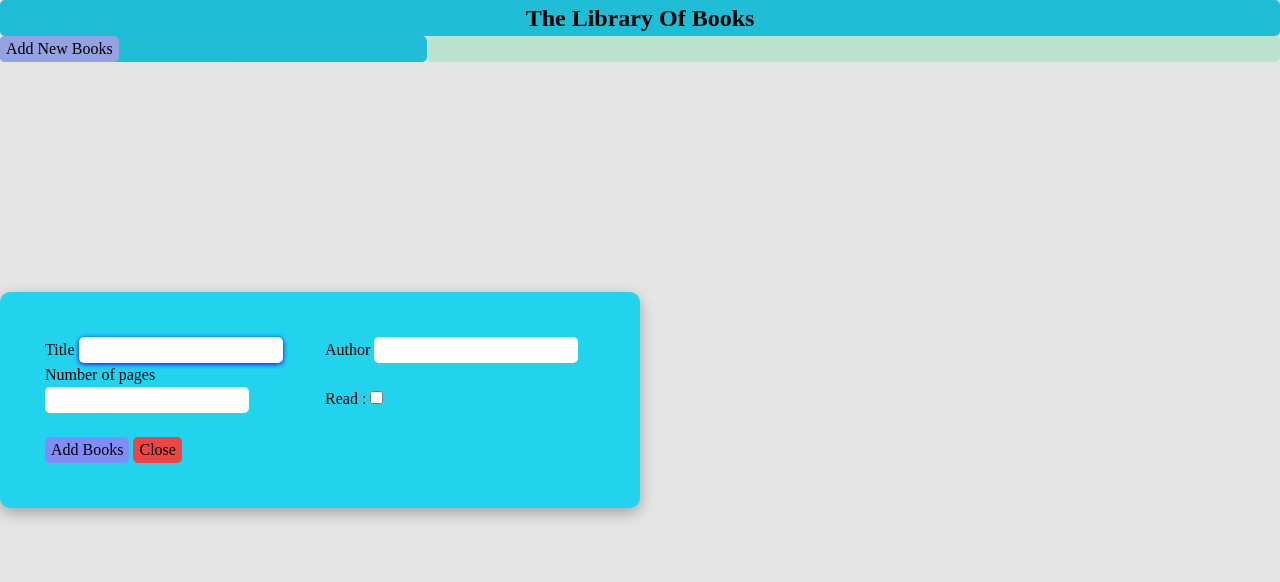
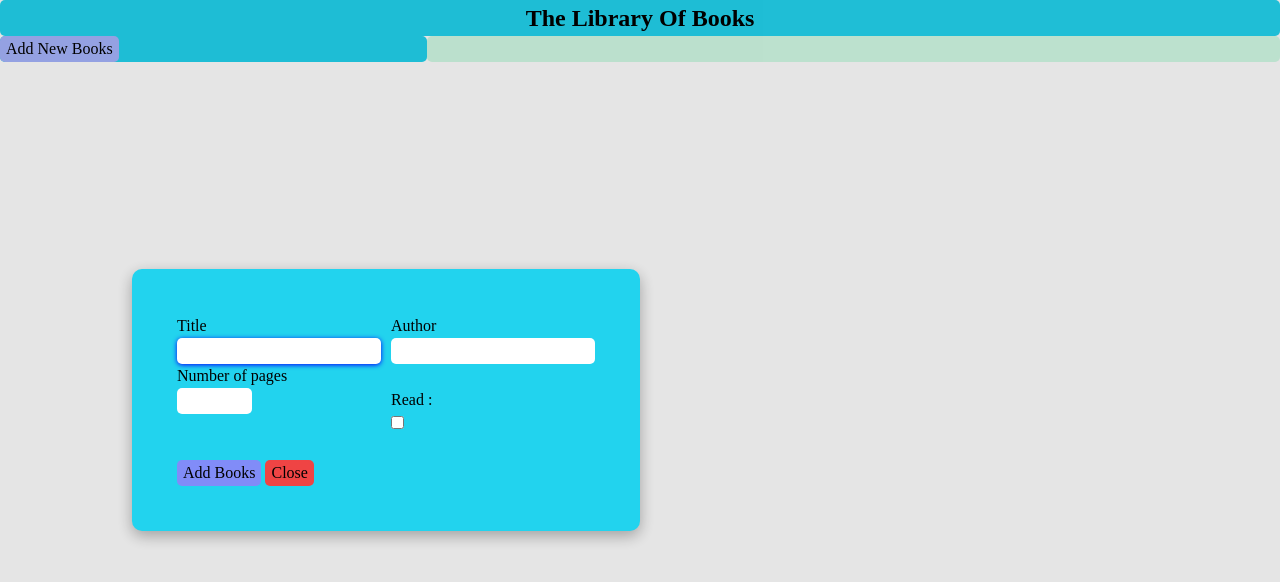
Before and after one commit to DjoffonHarold/Library-with-concept-class-and-webpack, a website built with webpack: page src/index.html in a window 1280 px wide. Both pictures are taken after a click on the button "Add New Books". Built offline with nearby package versions, Linux system fonts and the light colour scheme.

Commit message:
Library Project
Update commit

```diff
--- a/src/index.html
+++ b/src/index.html
@@ -18,16 +18,16 @@
                 <form  method="post" class="form" id="task-form">
                     <div class="separate-form">
                         <div class="left-side-form">
-                            <label for="title">Title</label>
-                            <input class="input-form" type="text" name="title" id="title"> <br>
+                            <label for="title">Title</label> <br>
+                            <input class="input-form" type="text" name="title" id="title" maxlength="15" minlength="5"  required> <br>
 
-                            <label  for="pages">Number of pages</label>
-                            <input class="input-form" type="text" name="pages" id="pages">
+                            <label  for="pages">Number of pages</label> <br>
+                            <input class="input-form" type="number" name="pages" id="pages" max="1000" min="50"  required>
                         </div>
                         <div class="right-side">
-                            <label for="author">Author</label>
-                            <input class="input-form" type="text" name="author" id="author"> <br> <br>
-                            <label for="isRead">Read : </label>
+                            <label for="author">Author</label> <br>
+                            <input class="input-form" type="text" name="author" id="author" maxlength="15" minlength="5" required> <br> <br>
+                            <label for="isRead">Read : </label> <br>
                             <input class="input-form" type="checkbox" name="isRead" id="isRead"> <br>
                         </div>
                     </div> <br>
--- a/src/index.js
+++ b/src/index.js
@@ -1,6 +1,5 @@
 import './style.css'
 import BookManager from './bookManager.js'
-
 
 
 
--- a/src/style.css
+++ b/src/style.css
@@ -129,6 +129,12 @@
     border: 1x solid blue;
     box-shadow: 0px 1px 5px blue;
   }
+  input:valid{
+    color: rgb(104, 221, 104);
+  }
+  input:invalid:required{
+    color: red
+  }
   .Add-books{
     border: none;
     border-radius: 5px;
```
Also changed, not shown: dist/index.html, dist/main.js.
